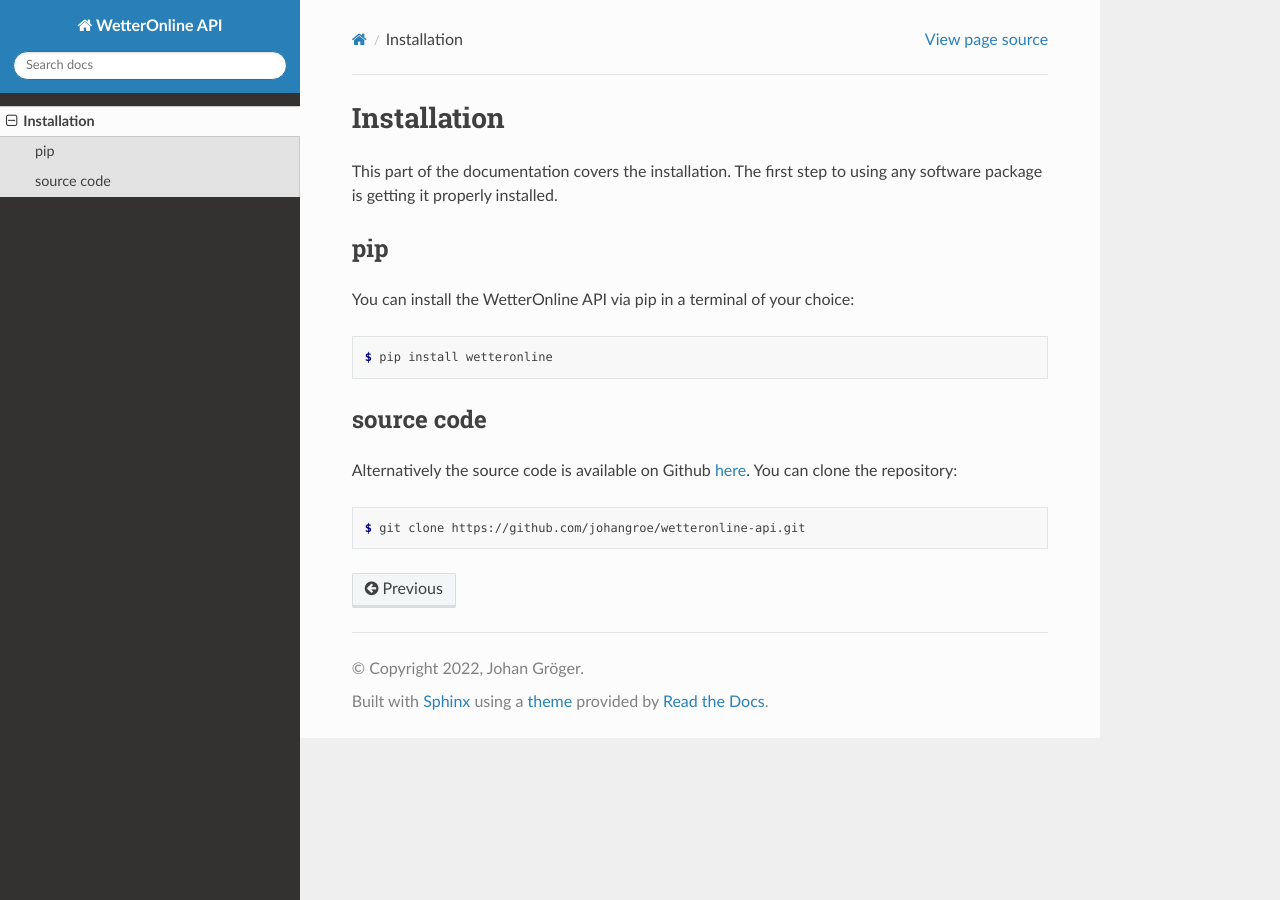
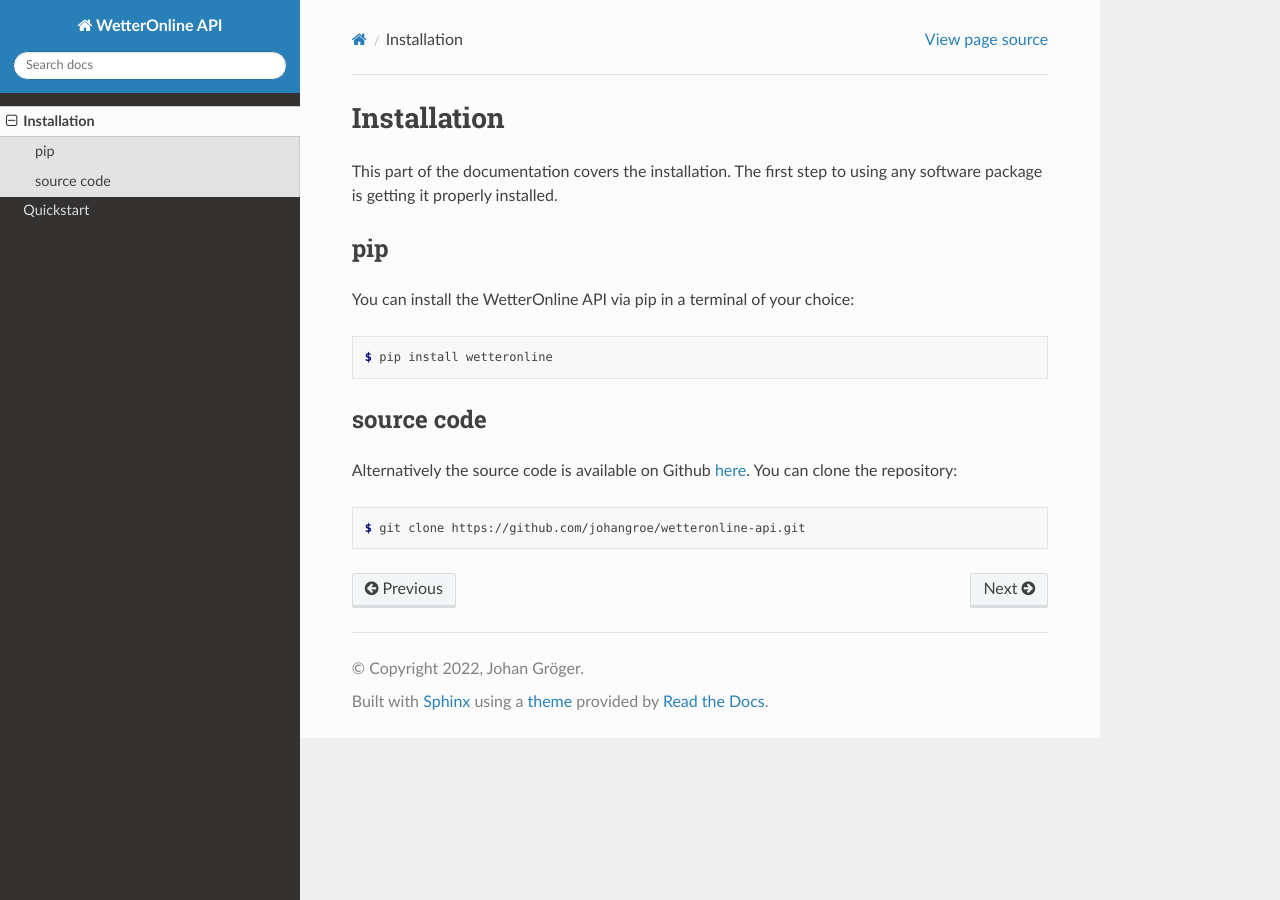
Before and after one commit to johangroe/wetteronline-api, a Sphinx documentation site: the page built from docs/source/install.rst, in a window 1280 px wide. Built offline with Sphinx 7.4.7 and the Read the Docs theme 2.0.0, drawn with Linux system fonts in a browser that asks for light colours; pages that are not in the unit, such as notebooks, are missing from menus.

Commit message:
update docs

```diff
--- a/docs/source/index.rst
+++ b/docs/source/index.rst
@@ -3,10 +3,11 @@
    You can adapt this file completely to your liking, but it should at least
    contain the root `toctree` directive.
 
+================
 WetterOnline API
-===================================
+================
 
-**wetteronline** is a Python library which provides unofficial access to the weatherdata hosted on `wetteronline.de <https://www.wetteronline.de>`_.
+**wetteronline** is a Python library which provides unofficial access to the weatherdata hosted on `wetteronline.de <https://www.wetteronline.de>`__.
 It uses webscraping and (hopefully) offers a *simple* and *intuitive* API.
 
 .. note::
@@ -19,5 +20,4 @@
 .. toctree::
 
    install
-   usage
-   api
+   quickstart
--- a/docs/source/install.rst
+++ b/docs/source/install.rst
@@ -1,5 +1,6 @@
+============
 Installation
-=====
+============
 
 This part of the documentation covers the installation. The first step to using any software package is getting it properly installed.
 
@@ -10,14 +11,14 @@
 
 .. code-block:: console
 
-    $ pip install wetteronline
+   $ pip install wetteronline
 
 
 source code
 ###########
 
-Alternatively the source code is available on Github `here <https://github.com/johangroe/wetteronline-api>`_. You can clone the repository:
+Alternatively the source code is available on Github `here <https://github.com/johangroe/wetteronline-api>`__. You can clone the repository:
 
 .. code-block:: console
 
-    $ git clone https://github.com/johangroe/wetteronline-api.git
+   $ git clone https://github.com/johangroe/wetteronline-api.git
```
Also changed, not shown: docs/source/quickstart.rst (added, +12 -0 lines).
